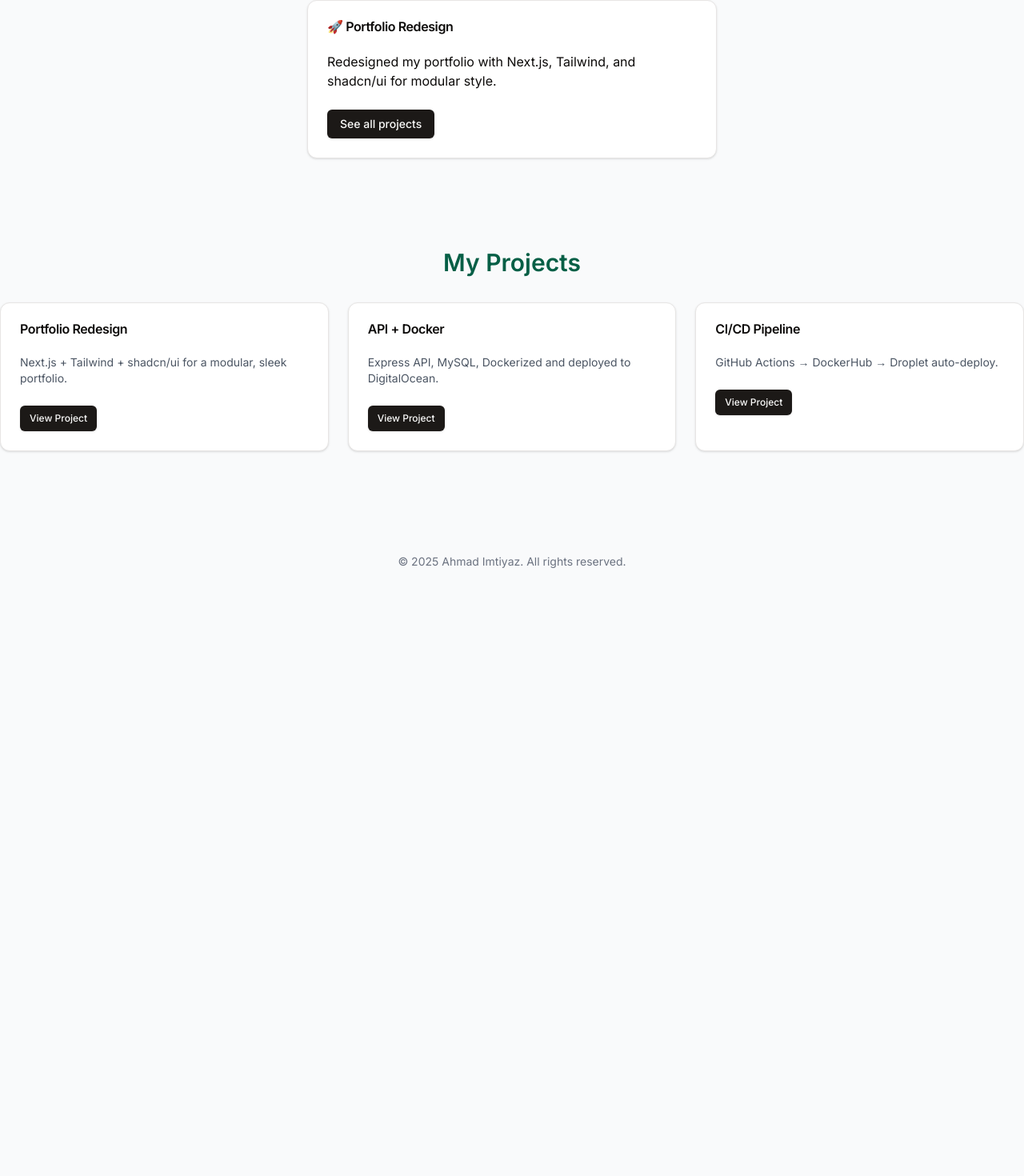
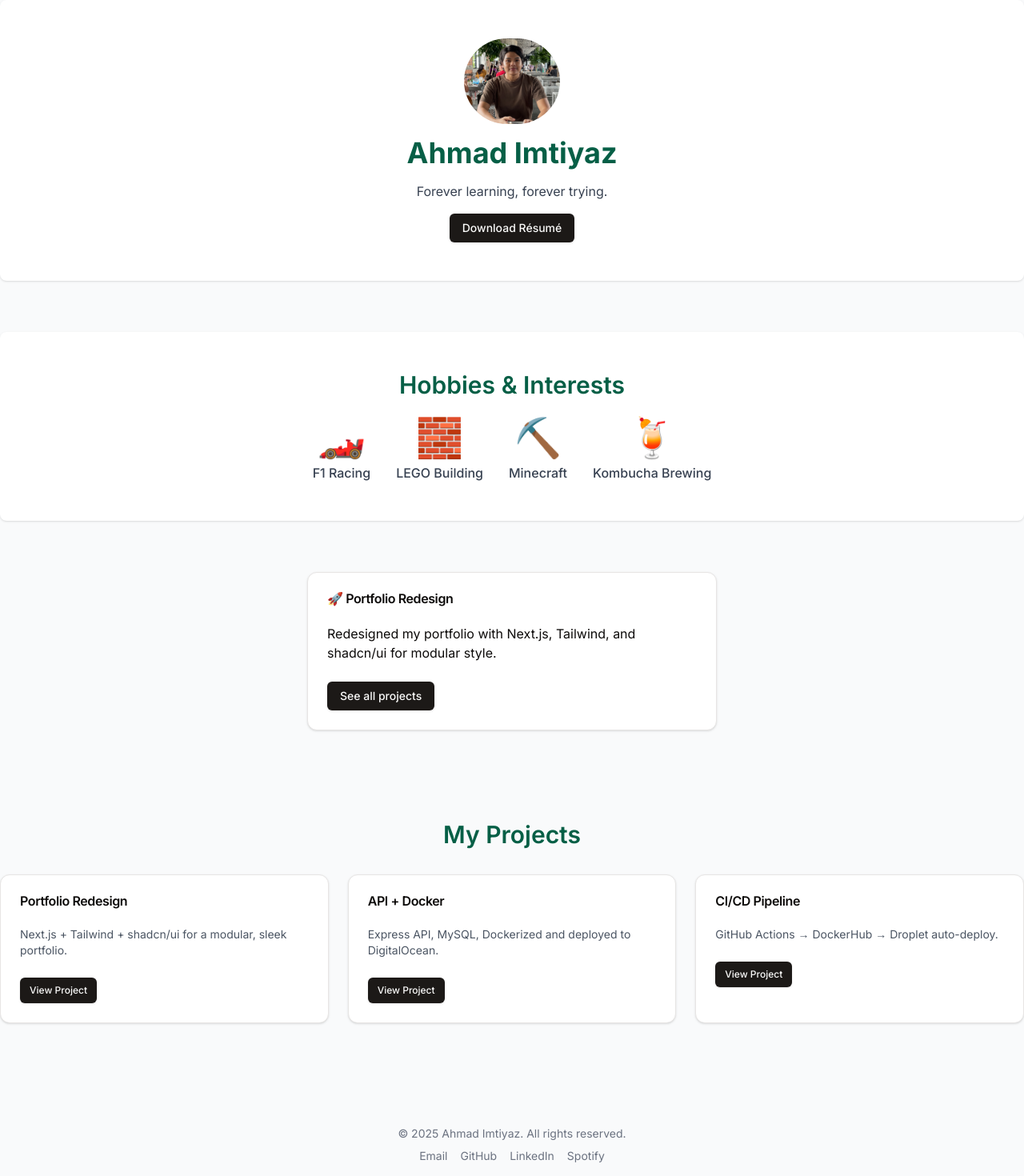
Before and after one commit to ahmdimtyz/portfolio-frontend, a Next.js app: page / in a window 1280 px wide. Shown: the part 248-1718 px from the top of the page at 80% size. Before the commit the page ends 984 px from the top, so only its background shows below. Built offline with nearby package versions, Linux system fonts and the light colour scheme.

Commit message:
New sections, hobbies and about me

```diff
--- a/src/app/layout.tsx
+++ b/src/app/layout.tsx
@@ -86,8 +86,14 @@ export default function RootLayout({ children }: { children: React.ReactNode })
 
         <main className="container mx-auto py-8">{children}</main>
 
-        <footer className="text-center text-sm text-gray-500 mt-12 pb-6">
-          © {new Date().getFullYear()} Ahmad Imtiyaz. All rights reserved.
+        <footer className="text-center text-sm text-gray-500 mt-12 pb-6 space-y-2">
+          <div>© {new Date().getFullYear()} Ahmad Imtiyaz. All rights reserved.</div>
+          <div className="flex justify-center space-x-4">
+            <a href="mailto:ahmadimyazzs@gmail.com" className="hover:text-emerald-600">Email</a>
+            <a href="https://github.com/ahmdimtyz" target="_blank" rel="noreferrer" className="hover:text-emerald-600">GitHub</a>
+            <a href="https://linkedin.com/in/ahmadimtiyaz" target="_blank" rel="noreferrer" className="hover:text-emerald-600">LinkedIn</a>
+            <a href="https://open.spotify.com/user/uhm8vyt89eg3mk3kjlrprnjdf?si=8ebf3d49ec4344d7" target="_blank" rel="noreferrer" className="hover:text-emerald-600">Spotify</a>
+          </div>
         </footer>
       </body>
     </html>
--- a/src/app/page.tsx
+++ b/src/app/page.tsx
@@ -1,3 +1,9 @@
+import { AboutMe }   from "@/components/AboutMe"
+//import { SkillsSection } from "@/components/SkillsSection"       // coming next
+//import { ExperienceTimeline } from "@/components/ExperienceTimeline" // next
+//import { TestimonialsSection }  from "@/components/TestimonialsSection" // next
+//import { BlogTeaserSection }    from "@/components/BlogTeaserSection"   // next
+import { HobbiesSection }     from "@/components/HobbiesSection"
 import { FeaturedProject } from "@/components/FeaturedProject"
 import { ProjectsSection } from "@/components/ProjectsSection"
 
@@ -10,15 +16,19 @@ export default function Home() {
           Welcome to my portfolio!
         </h2>
         <p className="text-lg text-gray-700">
-          I build cool things with code, coffee, and chaotic good energy ☕💻
+          I build cool things with code, chamomile tea, and cakes.  🍵🍰
         </p>
       </div>
 
+      <AboutMe />
+      <HobbiesSection />
       {/* Featured */}
       <FeaturedProject />
 
       {/* Projects Grid */}
       <ProjectsSection />
+
+
     </section>
   )
 }
--- /dev/null
+++ b/src/components/AboutMe.tsx
@@ -0,0 +1,25 @@
+import Image from "next/image"
+import { Button } from "@/components/ui/button"
+
+export function AboutMe() {
+  return (
+    <section className="flex flex-col items-center text-center space-y-4 py-12 bg-white rounded-lg shadow">
+      <Image
+        src="/avatar.jpeg"
+        width={120}
+        height={120}
+        alt="Ahmad Imtiyaz"
+        className="rounded-full"
+      />
+      <h1 className="text-4xl font-bold text-emerald-800">Ahmad Imtiyaz</h1>
+      <p className="max-w-xl text-gray-700">
+        Forever learning, forever trying.
+      </p>
+      <Button asChild>
+        <a href="/resume.pdf" download className="px-4">
+          Download Résumé
+        </a>
+      </Button>
+    </section>
+  )
+}
--- /dev/null
+++ b/src/components/HobbiesSection.tsx
@@ -0,0 +1,26 @@
+// src/components/HobbiesSection.tsx
+
+const hobbies = [
+  { name: "F1 Racing", icon: "🏎️" },
+  { name: "LEGO Building", icon: "🧱" },
+  { name: "Minecraft", icon: "⛏️" },
+  { name: "Kombucha Brewing", icon: "🍹" },
+];
+
+export function HobbiesSection() {
+  return (
+    <section id="hobbies" className="py-12 bg-white rounded-lg shadow">
+      <h2 className="text-3xl font-semibold text-emerald-800 mb-6 text-center">
+        Hobbies & Interests
+      </h2>
+      <div className="flex flex-wrap justify-center gap-8">
+        {hobbies.map((h) => (
+          <div key={h.name} className="flex flex-col items-center">
+            <span className="text-5xl">{h.icon}</span>
+            <span className="mt-2 text-gray-700 font-medium">{h.name}</span>
+          </div>
+        ))}
+      </div>
+    </section>
+  );
+}
```
